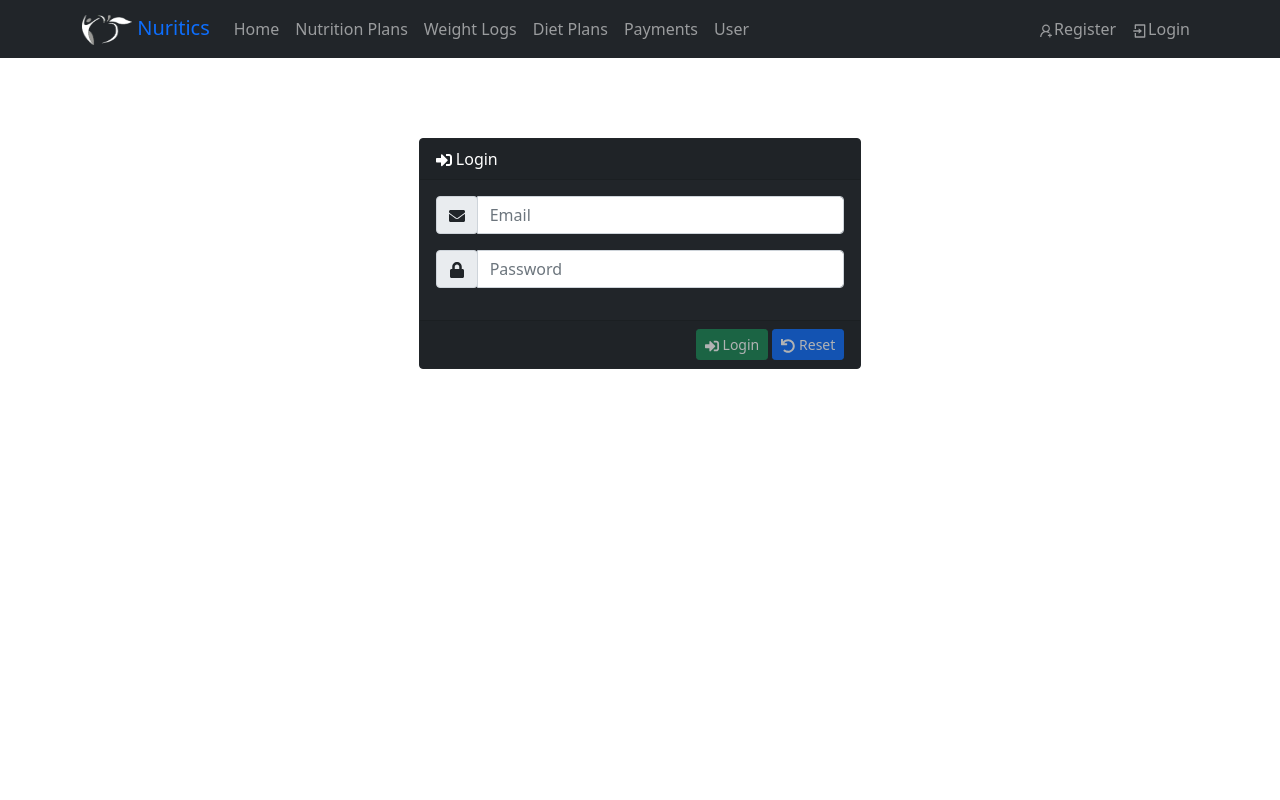
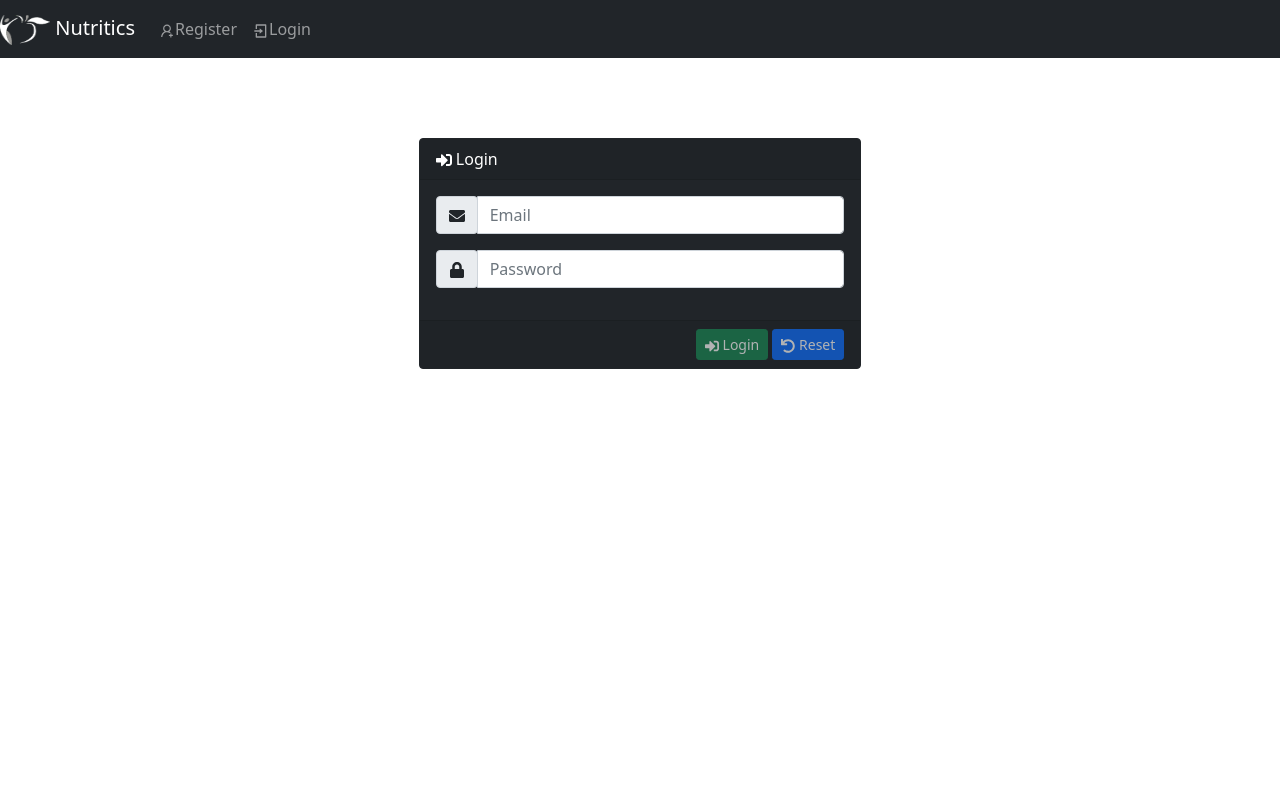
Before and after one commit to NishitaAgarwal05/Nutritics_frontend, a React (Create React App) app: page /login in a window 1280 px wide. Shown: the top 800 px of the page. Built offline with nearby package versions, Linux system fonts and the light colour scheme.

Commit message:
Login.js Updated

```diff
--- a/src/containers/Footer.js
+++ b/src/containers/Footer.js
@@ -3,8 +3,8 @@ import { Link } from "react-router-dom";
 const Footer = () => {
   return (
     <div>
-      <footer className="page-footer font-small blue pt-4">
-        <div className="container-fluid text-center text-md-left">
+      <footer className="page-footer font-small pt-4" >
+        <div className="container-fluid text-center text-md-left ">
           <div className="row">
             <div className="col-md-6 mt-md-0 mt-3">
               <h5 className="text-uppercase">Nutrition App</h5>
@@ -49,7 +49,8 @@ const Footer = () => {
         </div>
       </footer>
     </div>
+
   );
-};
+}
 
 export default Footer;
--- a/src/containers/NavBar.js
+++ b/src/containers/NavBar.js
@@ -1,48 +1,71 @@
 import React, { Component } from "react";
 import image from "../images/final.png";
+import { Link, useNavigate } from "react-router-dom";
 import {Navbar, Nav, NavDropdown,Container} from "react-bootstrap";
 import {AiOutlineUserAdd} from "react-icons/ai";
 import {RiLoginBoxLine} from "react-icons/ri";
-// class component with constructor
-class NavBar extends Component {
-  constructor(){
-    super();
-    this.state = {
-      show : true,
-    }
-  }
-  state = {};
-  render() {
-    return (
-      <div>
-        <Navbar collapseOnSelect expand="lg" bg="dark" variant="dark">
-          <Container>
-            <Navbar.Brand href="#home">
-              <img src={image} width="50" height="30" alt="Logo" padding="20px" object-fit="cover" />
-                       <a href="/" style={{textDecoration:"none"}}> Nuritics </a>
-            </Navbar.Brand>
-            <Navbar.Toggle aria-controls="responsive-navbar-nav" />
-            <Navbar.Collapse id="responsive-navbar-nav">
-              <Nav className="me-auto">
-                <Nav.Link href="/">Home</Nav.Link>
-                <Nav.Link href="/nutritionPlan">Nutrition Plans</Nav.Link>
-                <Nav.Link href="/weightLogs">Weight Logs</Nav.Link>
-                <Nav.Link href="/dietPlan">Diet Plans</Nav.Link>
-                <Nav.Link href="/payments">Payments</Nav.Link>
-                <Nav.Link href="/userlist">User</Nav.Link>
-              </Nav>
-              <Nav className="navbar-right">
-                <Nav.Link href="/registerUser"><AiOutlineUserAdd></AiOutlineUserAdd>Register </Nav.Link>
-                <Nav.Link href="/login"><RiLoginBoxLine></RiLoginBoxLine>Login</Nav.Link>
-              </Nav>
-            </Navbar.Collapse>
-          </Container>
-        </Navbar>
+import {FaSignOutAlt} from "react-icons/fa";
+import {useSelector,useDispatch} from "react-redux";
+import {logoutUser} from "../redux/actions/authActions";
 
+const NavBar = () => {
+  const auth = useSelector((state) => state.auth);
+  const dispatch = useDispatch();
 
-      </div>
-    );
-  }
-}
+  const logout = () => {
+    dispatch(logoutUser());
+  };
 
+  const guestLinks = (
+      <Nav className="navbar-right">
+          <Nav.Link href="/registerUser"><AiOutlineUserAdd></AiOutlineUserAdd>Register </Nav.Link>
+          <Nav.Link href="/login"><RiLoginBoxLine></RiLoginBoxLine>Login</Nav.Link>
+      </Nav>
+  );
+  const userLinks = (
+    <>
+      <Nav className="mr-auto">
+        <Link to={"/nutritionPlan"} className="nav-link">
+          Nutrition Plans
+        </Link>
+        <Link to={"/weightLogs"} className="nav-link">
+          Weight Logs
+        </Link>
+        <Link to={"/dietPlan"} className="nav-link">
+          Diet Plans
+        </Link>
+        <Link to={"/payments"} className="nav-link">
+          Payments
+        </Link>
+        <Link to={"/user"} className="nav-link">
+          User
+        </Link>
+      </Nav>
+      <Nav className="navbar-right">
+        <Link to={"/home"} className="nav-link" onClick={logout}>
+          <FaSignOutAlt></FaSignOutAlt> Logout
+        </Link>
+      </Nav>
+    </>
+  );
+
+  return (
+    <Navbar collapseOnSelect expand="lg" bg="dark" variant="dark">
+      <Link to={auth.isLoggedIn ? "home" : ""} className="navbar-brand">
+      <img
+        src={image}
+        width="50"
+        height="30"
+        alt="brand"
+      />{" "}
+      Nutritics
+    </Link>
+    <Navbar.Toggle aria-controls="responsive-navbar-nav" />
+    <Navbar.Collapse id="responsive-navbar-nav">
+    {auth.isLoggedIn ? userLinks : guestLinks}
+    </Navbar.Collapse>
+
+  </Navbar>
+  );
+};
 export default NavBar;
--- a/src/containers/userModule/Login.js
+++ b/src/containers/userModule/Login.js
@@ -28,12 +28,13 @@ const Login = (props) => {
   const [password, setPassword] = useState("");
 
   const dispatch = useDispatch();
+  const navigate = useNavigate();
 
   const validateUser = () => {
     dispatch(authenticateUser(email, password))
       .then((response) => {
         console.log(response.data);
-        return props.history.push("/home");
+        navigate("/home");
       })
       .catch((error) => {
         console.log(error.message);
--- a/src/redux/actions/authActions.js
+++ b/src/redux/actions/authActions.js
@@ -1,5 +1,6 @@
 import * as AT from "../constants/authTypes";
 import axios from "axios";
+import { Navigate } from "react-router-dom";
 
 const AUTH_URL = "https://nutritrics-backend.herokuapp.com/api/v1/user/authenticateUser";
 
@@ -10,7 +11,7 @@ export const authenticateUser = (email, password) => async (dispatch) => {
       email: email,
       password: password,
     });
-    localStorage.setItem("jwtToken", response.data.token);
+    // localStorage.setItem("jwtToken", response.data.token);
     dispatch(success({ username: response.data.name, isLoggedIn: true }));
     return Promise.resolve(response.data);
   } catch (error) {
@@ -22,8 +23,9 @@ export const authenticateUser = (email, password) => async (dispatch) => {
 export const logoutUser = () => {
   return (dispatch) => {
     dispatch(logoutRequest());
-    localStorage.removeItem("jwtToken");
+    // localStorage.removeItem("jwtToken");
     dispatch(success({ username: "", isLoggedIn: false }));
+
   };
 };
 
```
